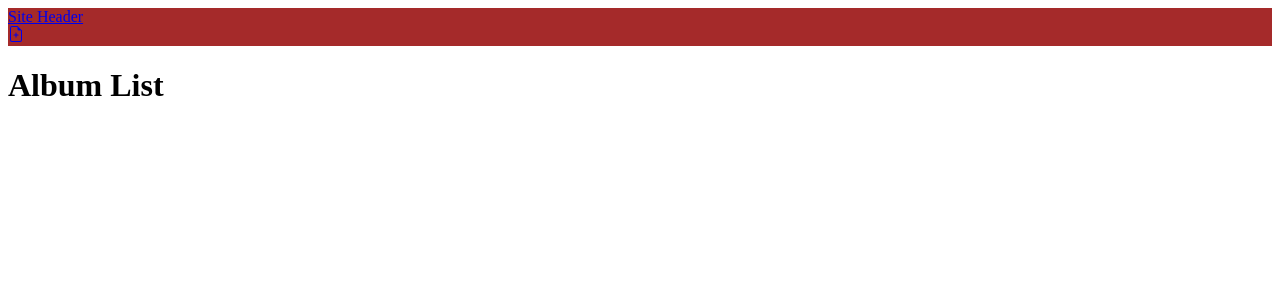
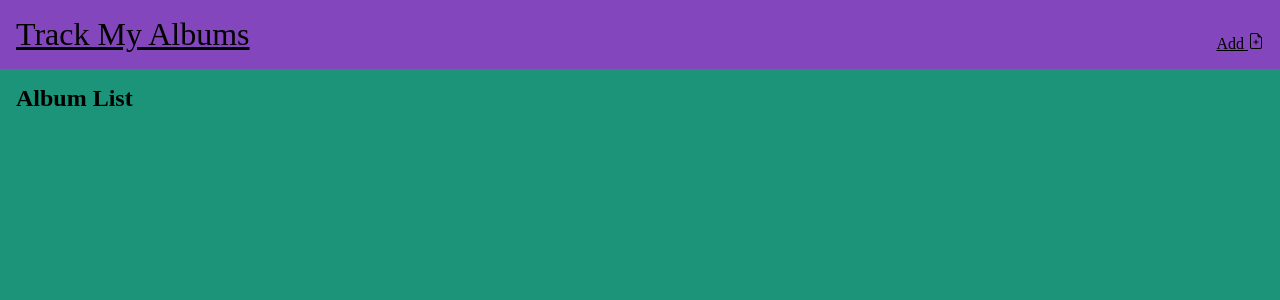
Before and after one commit to nzeager/track-my-albums, a Django app: page / in a window 1280 px wide. Shown: the top 300 px of the page. Run offline with Django 4.2, Linux system fonts and the light colour scheme; data that the repository does not hold is empty.

Commit message:
Added CSS

```diff
--- a/static/css/styles.css
+++ b/static/css/styles.css
@@ -1,3 +1,61 @@
+body {
+    color: black;
+    background-color: rgb(27, 148, 122);
+    margin: 0;
+}
+
+a {
+    color: black;
+}
+/* header */
+
 header {
-    background-color: brown;
+    padding: 1rem;
+    background-color: rgb(131, 70, 189);
+    display: flex;
+    justify-content:space-between;
 }
+
+.site-name {
+    font-size: 2rem;
+}
+
+.btn-new {
+    align-self: flex-end;
+}
+
+/* general content */
+
+.content {
+    padding-left: 1rem;
+}
+
+h1 {
+    font-size: 1.5rem;
+}
+
+/* album list page */
+
+.album-box {
+    display: flex;
+    justify-content:space-between;
+}
+
+.artist-list {
+    padding: 0 0 0.5rem 0.5rem;
+}
+
+/* album details page */
+
+.details-h1 {
+    display: flex;
+    justify-content:space-between;
+}
+
+.details-actions {
+    font-size: 1rem;
+}
+
+.song-details {
+    padding-left: 0.5rem;
+}
--- a/templates/albums/album_list.html
+++ b/templates/albums/album_list.html
@@ -9,10 +9,18 @@
         {% for album in albums %}
             <div class="album-box">
                 <!-- Use double curly braces to render -->
-                <a href="{% url 'album_detail' pk=album.pk %}">{{ album }}</a>
-                <a class="btn btn-secondary" href="{% url 'album_edit' pk=album.pk %}">
-                    {% include './icons/pencil-fill.svg' %}
-                </a>
+                <a href="{% url 'album_detail' pk=album.pk %}">{{ album.title }}</a>
+                <div class="list-actions">
+                    <a class="btn btn-edit" href="{% url 'album_edit' pk=album.pk %}">
+                        Edit {% include './icons/pencil-fill.svg' %}
+                    </a>
+                    <a class="btn btn-delete" href="{% url 'album_delete' pk=album.pk %}">
+                        Delete {% include './icons/trash.svg' %}
+                    </a>
+                </div>
+            </div>
+            <div class="artist-list">
+                <a href="{% url 'album_detail' pk=album.pk %}">by {{ album.artist}}</a>
             </div>
         {% endfor %}
     </div>
--- a/templates/base.html
+++ b/templates/base.html
@@ -10,15 +10,15 @@
     <title>{% block title %} {% endblock title %}</title>
 </head>
 <body>
-    <header><a href="{% url 'album_list' %}">Site Header</a>
-        <div class="new_album">
-            <a href="{% url 'create_album' %}" class="top-menu">
-                {% include './albums/icons/file-earmark-plus.svg' %}
-            </a>
-        </div>
+    <header><a href="{% url 'album_list' %}" class="site-name">Track My Albums</a>
+        <a class="btn btn-new" href="{% url 'create_album' %}">
+            Add {% include './albums/icons/file-earmark-plus.svg' %}
+        </a>
     </header>
     <!-- below is a placeholder, which is specified in base.html -->
-    {% block content %}
-    {% endblock content %}
+    <div class="content">
+        {% block content %}
+        {% endblock content %}
+    </div>
 </body>
 </html>
```
Also changed, not shown: templates/albums/album_detail.html (+12 -9 lines), templates/albums/icons/trash.svg.
